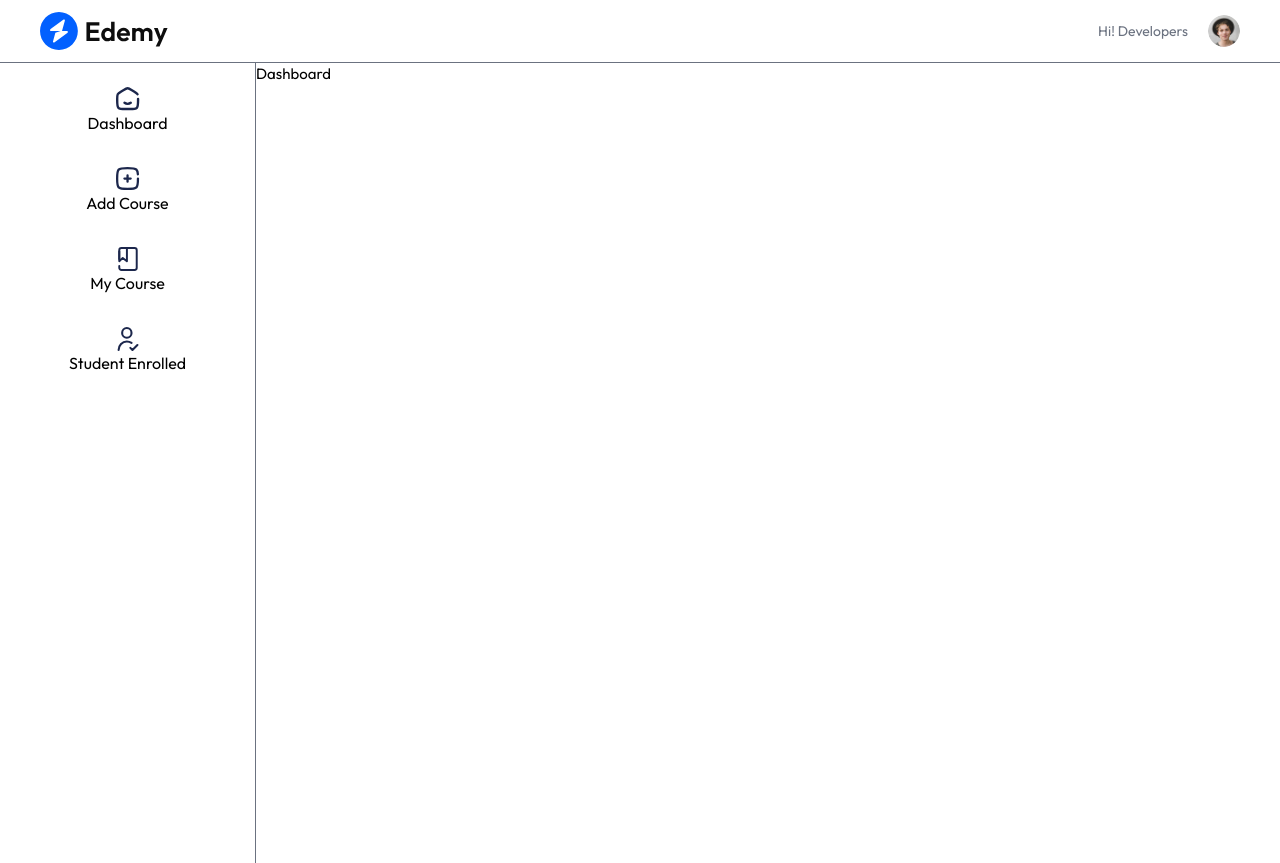
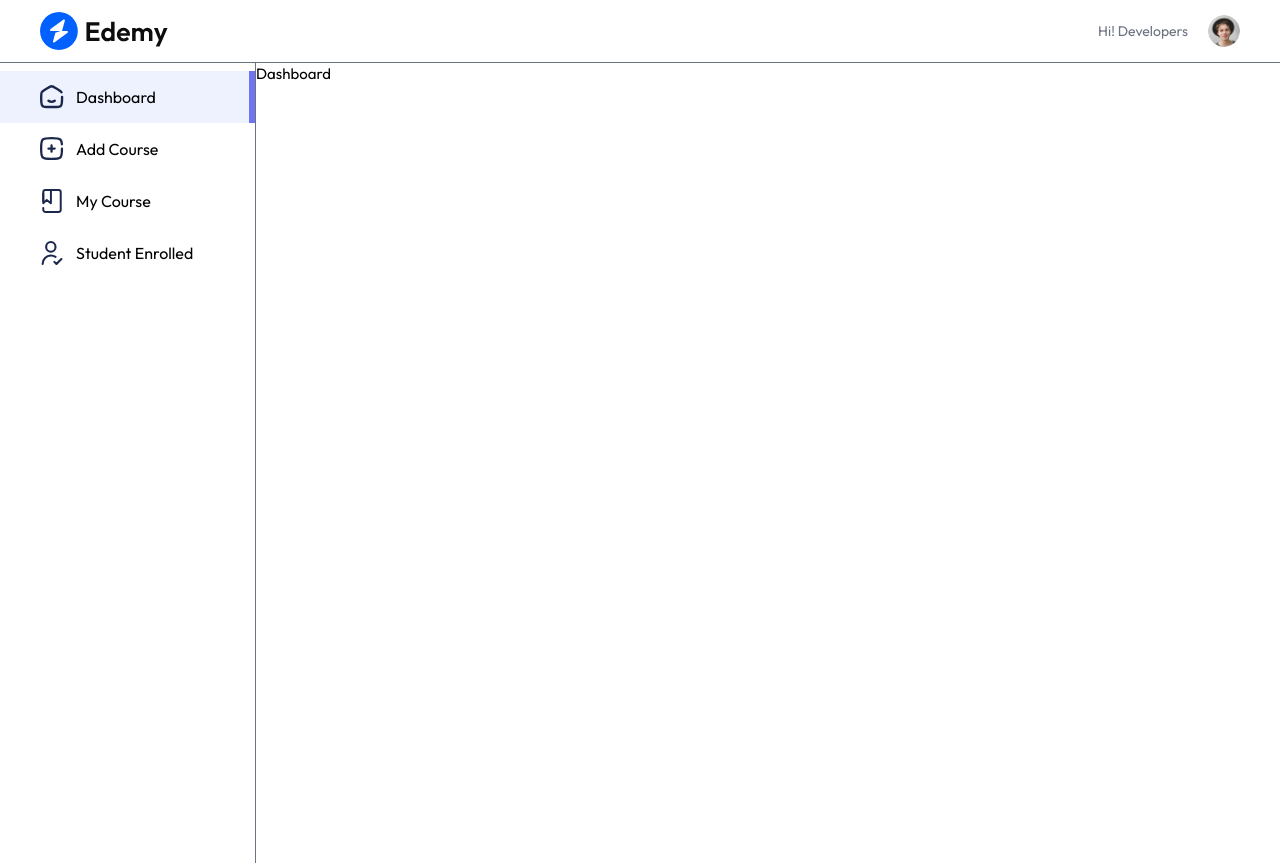
Before and after one commit to Ramadan-Elgamal/lms-app, a React (Vite) app in the folder client/: page /educator/dashboard in a window 1280 px wide. Built offline with nearby package versions, Linux system fonts and the light colour scheme; no server answers.

Commit message:
start on footer

```diff
--- a/client/src/App.jsx
+++ b/client/src/App.jsx
@@ -40,9 +40,12 @@ const App = () => {
           {/* لما يدخل /educator بدون تحديد صفحة، نحوله تلقائيًا على /educator/dashboard */}
           <Route index element={<Navigate to="dashboard" />} />
           <Route path="dashboard" element={<Dashboard />} />
-          <Route path="add-course" element={<AddCourse />} />
+          <Route path="add-courses" element={<AddCourse />} />
+
           <Route path="my-courses" element={<MyCourses />} />
-          <Route path="students-enrolled" element={<StudentsEnrolled />} />
+
+          <Route path="student-enrolled" element={<StudentsEnrolled />} />
+
         </Route>
 
       </Routes>
--- a/client/src/components/educator/Footer.jsx
+++ b/client/src/components/educator/Footer.jsx
@@ -2,7 +2,9 @@ import React from 'react'
 
 const Footer = () => {
   return (
-    <div>efu Footer</div>
+    <Footer className='flex md:flex-row flex-col-reverse items-center justify-between text-left w-full px-8 border-t '>
+
+    </Footer>
   )
 }
 
--- a/client/src/components/educator/SideBar.jsx
+++ b/client/src/components/educator/SideBar.jsx
@@ -1,3 +1,4 @@
+/* eslint-disable no-unused-vars */
 import React, { useContext } from 'react'
 import { AppContext } from '../../context/AddContext';
 import { assets } from '../../assets/assets';
@@ -5,7 +6,7 @@ import { NavLink } from 'react-router-dom';
 
 
 
-const SideBar = () =>{
+const SideBar = () => {
 
   const { isEducator } = useContext(AppContext)
 
@@ -27,7 +28,8 @@ const SideBar = () =>{
         <NavLink
         to={item.path}
         key={item.name}
-        end={item.path === './educator'} className='flex flex-col items-center py-4'>
+        end={item.path === './educator'}
+        className= {({isActive})=>`flex items-center md:flex-row flex-col md:justify-start justify-center py-3.5 md:px-10 gap-3 ${isActive ? 'bg-indigo-50 border-r-[6px] border-indigo-500/90': 'hover:bg-gray-100/90 border-r-[6px] border-white hover:border-gray-100/90'}`}>
           <img src={item.icon} alt="" className='w-6 h-6' />
           <p className='md:block hidden text-center'>{item.name}
           </p>
--- a/client/src/pages/educator/Educator.jsx
+++ b/client/src/pages/educator/Educator.jsx
@@ -7,9 +7,9 @@ import SideBar from '../../components/educator/SideBar'
 const Educator = () => {
   return (
     <div className='text-default min-h-screen bg-white'>
-      <NavBar/>
+      <NavBar />
         <div className='flex'>
-          <SideBar/>
+          <SideBar />
           <div className='flex-1'>
           {<Outlet />}
           </div>
```
